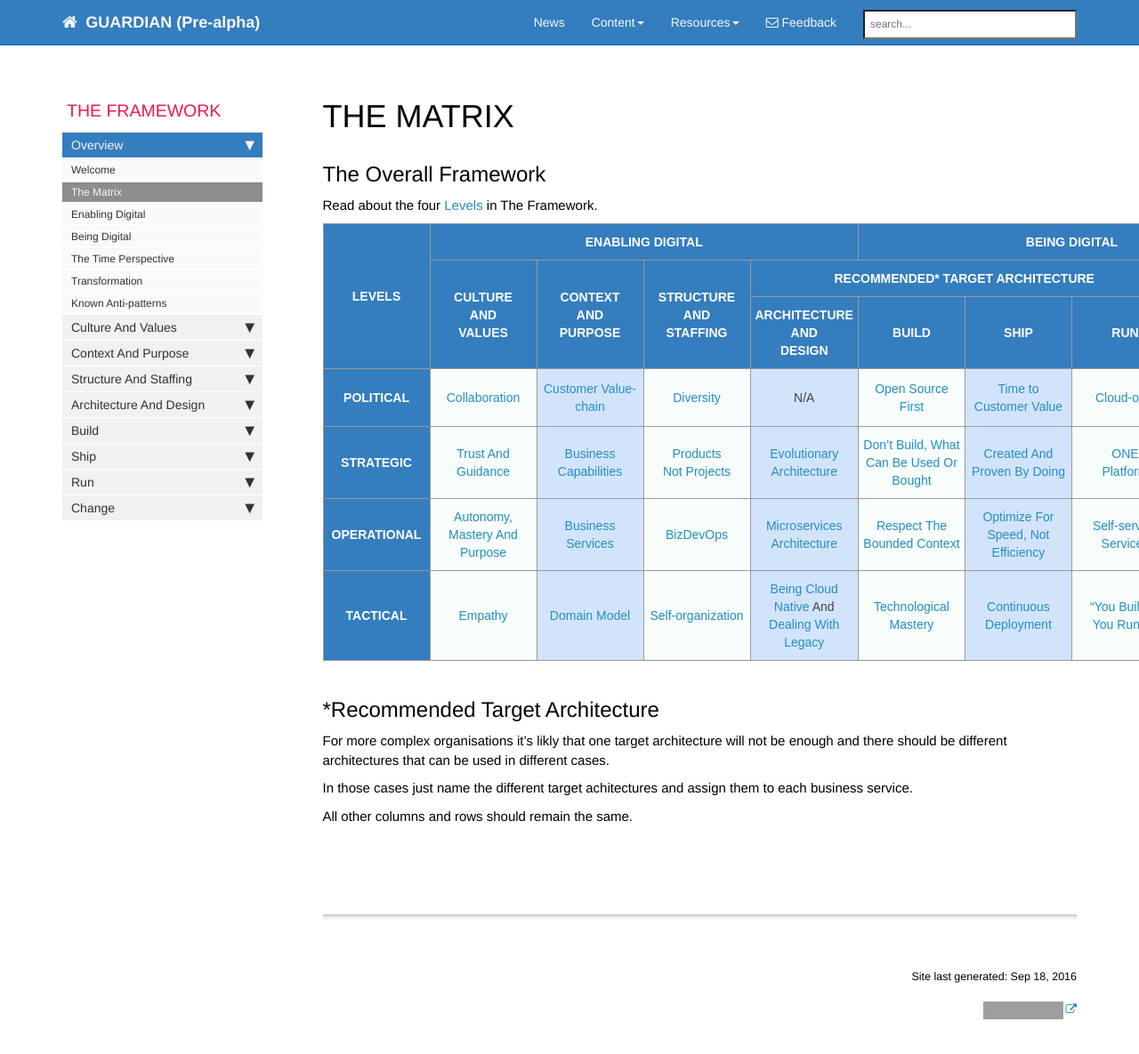
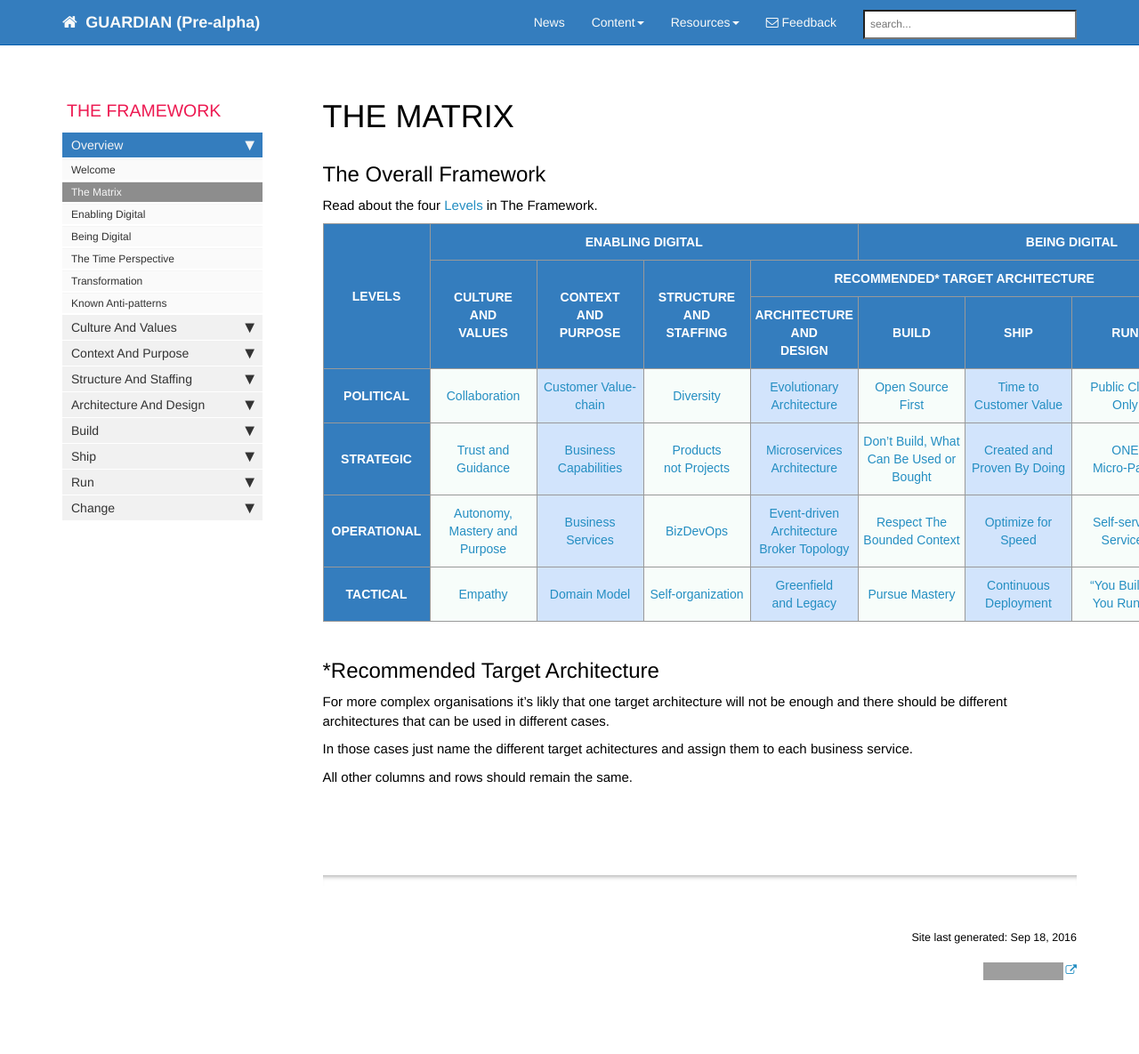
Before and after one commit to guardian-framework/framework, a Jekyll site: the page built from docs/pages/framework/the-matrix.md, in a window 1280 px wide and 1196 px high. Shown: the top 1185 px of the window at 89% size. Built offline with Jekyll 4.4.1, drawn with Linux system fonts in a browser that asks for light colours; nearby versions of some CDN libraries; comment, search, counter and statistics services are not loaded; grey boxes are pictures that could not be loaded.

Commit message:
Changes to The Matrix, added pages and fixed bugs

```diff
--- a/docs/pages/framework/the-matrix.md
+++ b/docs/pages/framework/the-matrix.md
@@ -48,31 +48,32 @@ Read about the four [Levels](the-time-perspective.html) in The Framework.
     <td class="tg-v1zw"><a href="collaboration.html" title=" ">Collaboration</a></td>
     <td class="tg-q8lq"><a href="customer-value-chain.html" title=" ">Customer Value-chain</a></td>
     <td class="tg-cw1h"><a href="diversity.html" title=" ">Diversity</a></td>
-    <td class="tg-q8lq"><p title="Not Applicable">N/A</p></td>
+    <td class="tg-q8lq"><a href="evolutionary-architecture.html" title=" ">Evolutionary Architecture</a></td>
     <td class="tg-cw1h"><a href="open-source-first.html" title=" ">Open Source First</a></td>
     <td class="tg-q8lq"><a href="time-to-customer-value.html" title=" ">Time to Customer Value</a></td>
-    <td class="tg-cw1h"><a href="cloud-only.html" title=" ">Cloud-only</a></td>
+    <td class="tg-cw1h"><a href="public-cloud-only.html" title=" ">Public Cloud Only</a></td>
     <td class="tg-q8lq"><a href="customer-value.html" title=" ">Customer Value</a></td>
   </tr>
   <tr>
     <td class="tg-v6kb">STRATEGIC</td>
-    <td class="tg-v1zw"><a href="trust-and-guidance.html" title="Imagine a world where people wake up inspired to go to work, a world in which trust and loyalty are the rule rather than the exception">Trust And Guidance</a></td>
+    <td class="tg-v1zw"><a href="trust-and-guidance.html" title="Imagine a world where people wake up inspired to go to work, a world in which trust and loyalty are the rule rather than the exception">Trust and Guidance</a></td>
     <td class="tg-q8lq"><a href="business-capabilities.html" title="Capabilities-Driven Strategy enable companies to become more coherent and to gain a right to win in the markets in which they have decided to compete. Applying a capabilities lens changes how executives make important strategic decisions">Business Capabilities</a></td>
-    <td class="tg-cw1h"><a href="products-not-projects.html" title=" ">Products<br>Not Projects</a></td>
-    <td class="tg-q8lq"><a href="evolutionary-architecture.html" title=" ">Evolutionary Architecture</a></td>
-    <td class="tg-cw1h"><a href="dont-build-what-can-be-used-or-bought.html" title=" ">Don’t Build, What Can Be Used Or Bought</a></td>
-    <td class="tg-q8lq"><a href="created-and-proven-by-doing.html" title=" ">Created And Proven By Doing</a></td>
-    <td class="tg-cw1h"><a href="one-platform.html" title=" ">ONE<br>Platform</a></td>
-    <td class="tg-q8lq"><a href="work-smarter-not-harder.html" title=" ">Work Smarter, Not Harder</a></td>
+    <td class="tg-cw1h"><a href="products-not-projects.html" title=" ">Products<br>not Projects</a></td>
+    <td class="tg-q8lq"><a href="microservices-architecture.html" title="The term Microservice Architecture has sprung up over the last few years to describe a particular way of designing software applications as suites of independently deployable services. While there is no precise definition of this architectural style, there are certain common characteristics around organization around business capability, automated deployment, intelligence in the endpoints, and decentralized control of languages and data.">Microservices Architecture</a></td>
+    <td class="tg-cw1h"><a href="dont-build-what-can-be-used-or-bought.html" title=" ">Don’t Build, What Can Be Used or Bought</a></td>
+    <td class="tg-q8lq"><a href="created-and-proven-by-doing.html" title=" ">Created and Proven By Doing</a></td>
+    <td class="tg-cw1h"><a href="one-micro-paas.html" title=" ">ONE<br>Micro-PaaS</a></td>
+    <td class="tg-q8lq"><a href="work-smarter-not-harder.html" title=" ">Work Smarter, not Harder</a></td>
   </tr>
   <tr>
     <td class="tg-v6kb">OPERATIONAL</td>
-    <td class="tg-v1zw"><a href="autonomy-mastery-and-purpose.html" title="To motivate employees who work beyond basic tasks, give them these three factors to increase performance and satisfaction; Autonomy, Mastery and Purpose">Autonomy, Mastery And Purpose</a></td>
+    <td class="tg-v1zw"><a href="autonomy-mastery-and-purpose.html" title="To motivate employees who work beyond basic tasks, give them these three factors to increase performance and satisfaction; Autonomy, Mastery and Purpose">Autonomy, Mastery and Purpose</a></td>
     <td class="tg-q8lq"><a href="business-services.html" title=" ">Business Services</a></td>
     <td class="tg-cw1h"><a href="bizdevops.html" title=" ">BizDevOps</a></td>
-    <td class="tg-q8lq"><a href="microservices-architecture.html" title="The term Microservice Architecture has sprung up over the last few years to describe a particular way of designing software applications as suites of independently deployable services. While there is no precise definition of this architectural style, there are certain common characteristics around organization around business capability, automated deployment, intelligence in the endpoints, and decentralized control of languages and data.">Microservices Architecture</a></td>
+    <td class="tg-q8lq"><a href="" title=" ">Event-driven Architecture Broker Topology
+</a></td>
     <td class="tg-cw1h"><a href="respect-the-bounded-context.html" title=" ">Respect The Bounded Context</a></td>
-    <td class="tg-q8lq"><a href="optimize-for-speed-not-efficiency.html" title=" ">Optimize For Speed, Not Efficiency</a></td>
+    <td class="tg-q8lq"><a href="optimize-for-speed.html" title=" ">Optimize for Speed</a></td>
     <td class="tg-cw1h"><a href="self-service-services.html" title="Self-service is over the phone, web, and email to facilitate customer interactions using automation. Self-service software and self-service apps (for example online banking apps, web portals with shops, self-service check-in at the airport) become increasingly common.">Self-service Services</a></td>
     <td class="tg-q8lq"><a href="observe-orient-decide-act.html" title="By deploying a change and measuring its effects, the team gain confidence that any software change is reliable, performant, and affects the metric of interest, confirming any hypothesis">Observe, Orient, Decide and Act</a></td>
   </tr>
@@ -81,8 +82,8 @@ Read about the four [Levels](the-time-perspective.html) in The Framework.
     <td class="tg-cw1h"><a href="empathy.html" title=" ">Empathy</a></td>
     <td class="tg-q8lq"><a href="domain-model.html" title=" ">Domain Model</a></td>
     <td class="tg-cw1h"><a href="self-organization.html" title=" ">Self-organization</a></td>
-    <td class="tg-q8lq"><a href="being-cloud-native.html" title=" ">Being Cloud Native</a> And <a href="dealing-with-legacy.html" title=" ">Dealing With Legacy</a></td>
-    <td class="tg-cw1h"><a href="technological-mastery.html" title="The acquisition of technological mastery—that is, of the ability to make effective use of technological knowledge—is critical to the achievement of self-sustaining development.">Technological Mastery</a></td>
+    <td class="tg-q8lq"><a href="greenfield-legacy.html" title=" ">Greenfield<br>and Legacy</a></td>
+    <td class="tg-cw1h"><a href="pursue-mastery.html" title="Mastery can only be attained through the development of a comprehensive knowledge or skill. It is the highest order of accomplishment in our craft. Mastery does not require you to be perfect, but it does require you to pursue perfection.">Pursue Mastery</a></td>
     <td class="tg-q8lq"><a href="continuous-deployment.html" title=" ">Continuous Deployment</a></td>
     <td class="tg-cw1h"><a href="you-build-it-you-run-it.html" title=" ">“You Build It,<br>You Run It.”</a></td>
     <td class="tg-q8lq"><a href="metrics-driven-development.html" title="Metrics-Driven Development (MDD) The use of real-time metrics to drive rapid, precise, and granular software iterations. MDD is an emerging term developing from the practices of continuous integration, continuous delivery, dev ops, and agile software methodologies">Metrics-Driven Development</a></td>
```
Also changed, not shown: docs/_data/sidebars/framework_sidebar.yml (+12 -12 lines), docs/pages/framework/event-driven-architecture-broker-topology.md (added, +20 -0 lines), docs/pages/framework/greenfield-legacy.md (added, +8 -0 lines), docs/pages/framework/one-micro-paas.md (renamed from docs/pages/framework/one-platform.md, +6 -6 lines), docs/pages/framework/optimize-for-speed.md (renamed from docs/pages/framework/optimize-for-speed-not-efficiency.md, +4 -3 lines), docs/pages/framework/public-cloud-only.md (renamed from docs/pages/framework/cloud-only.md, +6 -4 lines), docs/pages/framework/pursue-mastery.md (renamed from docs/pages/framework/technological-mastery.md, +5 -4 lines).
